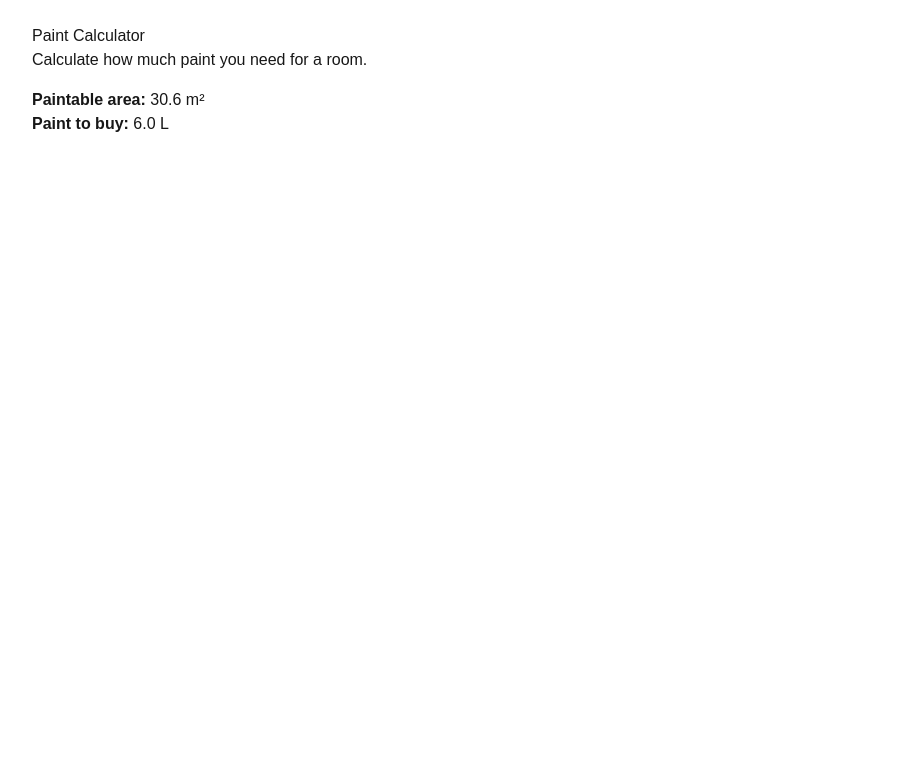
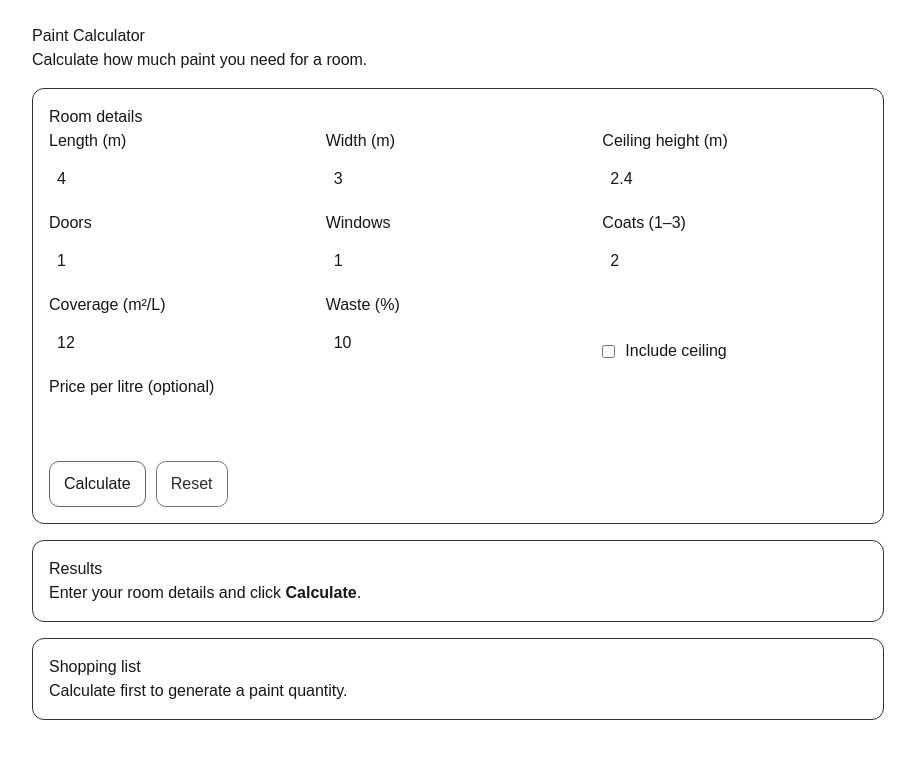
Before and after one commit to pauldanaspden-ops/diy-tools, a Next.js app: page /tools/paint-calculator in a window 1280 px wide. Shown: the top 758 px of the page, without its empty margins (182-1097 px from the left). Built offline with nearby package versions, Linux system fonts and the light colour scheme.

Commit message:
Improve paint calculator UI

```diff
--- a/app/tools/paint-calculator/PaintCalculator.tsx
+++ b/app/tools/paint-calculator/PaintCalculator.tsx
@@ -4,22 +4,267 @@ import { useMemo, useState } from "react";
 import { PaintProjectSchema, paintDefaults } from "@/lib/tools/paint/schema";
 import { calcPaint } from "@/lib/tools/paint/engine";
 
+type FormState = typeof paintDefaults;
+
+function toNumber(value: string) {
+  // allow empty while typing
+  if (value.trim() === "") return NaN;
+  const n = Number(value);
+  return Number.isFinite(n) ? n : NaN;
+}
+
+function clampInt(n: number, min: number, max: number) {
+  const v = Math.floor(n);
+  return Math.max(min, Math.min(max, v));
+}
+
 export default function PaintCalculator() {
-  const [form] = useState(paintDefaults);
+  const [form, setForm] = useState<FormState>(paintDefaults);
+  const [hasCalculated, setHasCalculated] = useState(false);
 
   const parsed = useMemo(() => PaintProjectSchema.safeParse(form), [form]);
-  const result = useMemo(() => (parsed.success ? calcPaint(parsed.data) : null), [parsed]);
+
+  const result = useMemo(() => {
+    if (!hasCalculated) return null;
+    if (!parsed.success) return null;
+    return calcPaint(parsed.data);
+  }, [parsed, hasCalculated]);
+
+  function onReset() {
+    setForm(paintDefaults);
+    setHasCalculated(false);
+  }
 
   return (
-    <div style={{ marginTop: 16 }}>
-      {result ? (
-        <div>
-          <p><b>Paintable area:</b> {result.paintableAreaM2.toFixed(1)} m²</p>
-          <p><b>Paint to buy:</b> {result.litresRounded.toFixed(1)} L</p>
+    <div style={{ display: "grid", gap: 16, marginTop: 16 }}>
+      {/* Inputs */}
+      <section style={{ border: "1px solid #333", borderRadius: 12, padding: 16 }}>
+        <h2 style={{ marginTop: 0 }}>Room details</h2>
+
+        <div
+          style={{
+            display: "grid",
+            gap: 12,
+            gridTemplateColumns: "repeat(auto-fit, minmax(220px, 1fr))",
+            alignItems: "end",
+          }}
+        >
+          <label style={{ display: "grid", gap: 6 }}>
+            Length (m)
+            <input
+              type="number"
+              step="0.1"
+              value={Number.isNaN(form.lengthM) ? "" : form.lengthM}
+              onChange={(e) => setForm({ ...form, lengthM: toNumber(e.target.value) })}
+              style={{ padding: 8 }}
+            />
+          </label>
+
+          <label style={{ display: "grid", gap: 6 }}>
+            Width (m)
+            <input
+              type="number"
+              step="0.1"
+              value={Number.isNaN(form.widthM) ? "" : form.widthM}
+              onChange={(e) => setForm({ ...form, widthM: toNumber(e.target.value) })}
+              style={{ padding: 8 }}
+            />
+          </label>
+
+          <label style={{ display: "grid", gap: 6 }}>
+            Ceiling height (m)
+            <input
+              type="number"
+              step="0.1"
+              value={Number.isNaN(form.heightM) ? "" : form.heightM}
+              onChange={(e) => setForm({ ...form, heightM: toNumber(e.target.value) })}
+              style={{ padding: 8 }}
+            />
+          </label>
+
+          <label style={{ display: "grid", gap: 6 }}>
+            Doors
+            <input
+              type="number"
+              step="1"
+              value={Number.isNaN(form.doorsCount) ? "" : form.doorsCount}
+              onChange={(e) =>
+                setForm({
+                  ...form,
+                  doorsCount: clampInt(toNumber(e.target.value), 0, 20),
+                })
+              }
+              style={{ padding: 8 }}
+            />
+          </label>
+
+          <label style={{ display: "grid", gap: 6 }}>
+            Windows
+            <input
+              type="number"
+              step="1"
+              value={Number.isNaN(form.windowsCount) ? "" : form.windowsCount}
+              onChange={(e) =>
+                setForm({
+                  ...form,
+                  windowsCount: clampInt(toNumber(e.target.value), 0, 40),
+                })
+              }
+              style={{ padding: 8 }}
+            />
+          </label>
+
+          <label style={{ display: "grid", gap: 6 }}>
+            Coats (1–3)
+            <input
+              type="number"
+              step="1"
+              min="1"
+              max="3"
+              value={Number.isNaN(form.coats) ? "" : form.coats}
+              onChange={(e) =>
+                setForm({
+                  ...form,
+                  coats: clampInt(toNumber(e.target.value), 1, 3) as 1 | 2 | 3,
+                })
+              }
+              style={{ padding: 8 }}
+            />
+          </label>
+
+          <label style={{ display: "grid", gap: 6 }}>
+            Coverage (m²/L)
+            <input
+              type="number"
+              step="0.5"
+              value={Number.isNaN(form.coverageM2PerL) ? "" : form.coverageM2PerL}
+              onChange={(e) => setForm({ ...form, coverageM2PerL: toNumber(e.target.value) })}
+              style={{ padding: 8 }}
+            />
+          </label>
+
+          <label style={{ display: "grid", gap: 6 }}>
+            Waste (%)
+            <input
+              type="number"
+              step="1"
+              value={Number.isNaN(form.wastePct) ? "" : form.wastePct}
+              onChange={(e) => setForm({ ...form, wastePct: toNumber(e.target.value) })}
+              style={{ padding: 8 }}
+            />
+          </label>
+
+          <label style={{ display: "flex", gap: 10, alignItems: "center", paddingTop: 10 }}>
+            <input
+              type="checkbox"
+              checked={form.includeCeiling}
+              onChange={(e) => setForm({ ...form, includeCeiling: e.target.checked })}
+            />
+            Include ceiling
+          </label>
+
+          <label style={{ display: "grid", gap: 6 }}>
+            Price per litre (optional)
+            <input
+              type="number"
+              step="0.5"
+              value={form.pricePerL ?? ""}
+              onChange={(e) =>
+                setForm({
+                  ...form,
+                  pricePerL: e.target.value.trim() === "" ? undefined : toNumber(e.target.value),
+                })
+              }
+              style={{ padding: 8 }}
+            />
+          </label>
         </div>
-      ) : (
-        <p>Inputs invalid.</p>
-      )}
+
+        <div style={{ display: "flex", gap: 10, marginTop: 16 }}>
+          <button
+            onClick={() => setHasCalculated(true)}
+            style={{
+              padding: "10px 14px",
+              borderRadius: 10,
+              border: "1px solid #666",
+              cursor: "pointer",
+            }}
+          >
+            Calculate
+          </button>
+
+          <button
+            onClick={onReset}
+            style={{
+              padding: "10px 14px",
+              borderRadius: 10,
+              border: "1px solid #666",
+              cursor: "pointer",
+              opacity: 0.9,
+            }}
+          >
+            Reset
+          </button>
+        </div>
+
+        {hasCalculated && !parsed.success && (
+          <p style={{ marginTop: 12, color: "tomato" }}>
+            Please check your inputs — some values are missing or out of range.
+          </p>
+        )}
+      </section>
+
+      {/* Results */}
+      <section style={{ border: "1px solid #333", borderRadius: 12, padding: 16 }}>
+        <h2 style={{ marginTop: 0 }}>Results</h2>
+
+        {!hasCalculated ? (
+          <p>Enter your room details and click <b>Calculate</b>.</p>
+        ) : result ? (
+          <div style={{ display: "grid", gap: 8 }}>
+            <div>
+              Paintable area: <b>{result.paintableAreaM2.toFixed(1)} m²</b>
+            </div>
+            <div>Litres (raw): {result.litresRaw.toFixed(2)} L</div>
+            <div>Litres (with waste): {result.litresWithWaste.toFixed(2)} L</div>
+            <div>
+              Recommended to buy: <b>{result.litresRounded.toFixed(1)} L</b>
+            </div>
+            <div>
+              Suggested cans:{" "}
+              <b>{result.recommendedCans.map((c) => `${c.qty}×${c.sizeL}L`).join(", ")}</b>
+            </div>
+            {typeof result.estimatedCost === "number" && (
+              <div>
+                Estimated cost: <b>${result.estimatedCost}</b>
+              </div>
+            )}
+          </div>
+        ) : (
+          <p>Fix inputs above to see results.</p>
+        )}
+      </section>
+
+      {/* Shopping List */}
+      <section style={{ border: "1px solid #333", borderRadius: 12, padding: 16 }}>
+        <h2 style={{ marginTop: 0 }}>Shopping list</h2>
+
+        {result ? (
+          <ul style={{ display: "grid", gap: 6 }}>
+            <li>
+              Paint: <b>{result.litresRounded.toFixed(1)} L</b> (see suggested can sizes above)
+            </li>
+            <li>Roller + tray</li>
+            <li>2× brushes (cut-in + trim)</li>
+            <li>Painters tape</li>
+            <li>Drop sheets / plastic</li>
+            <li>Sugar soap / wall cleaner</li>
+            <li>Filler + sanding sheets (if patching)</li>
+          </ul>
+        ) : (
+          <p>Calculate first to generate a paint quantity.</p>
+        )}
+      </section>
     </div>
   );
 }
```
